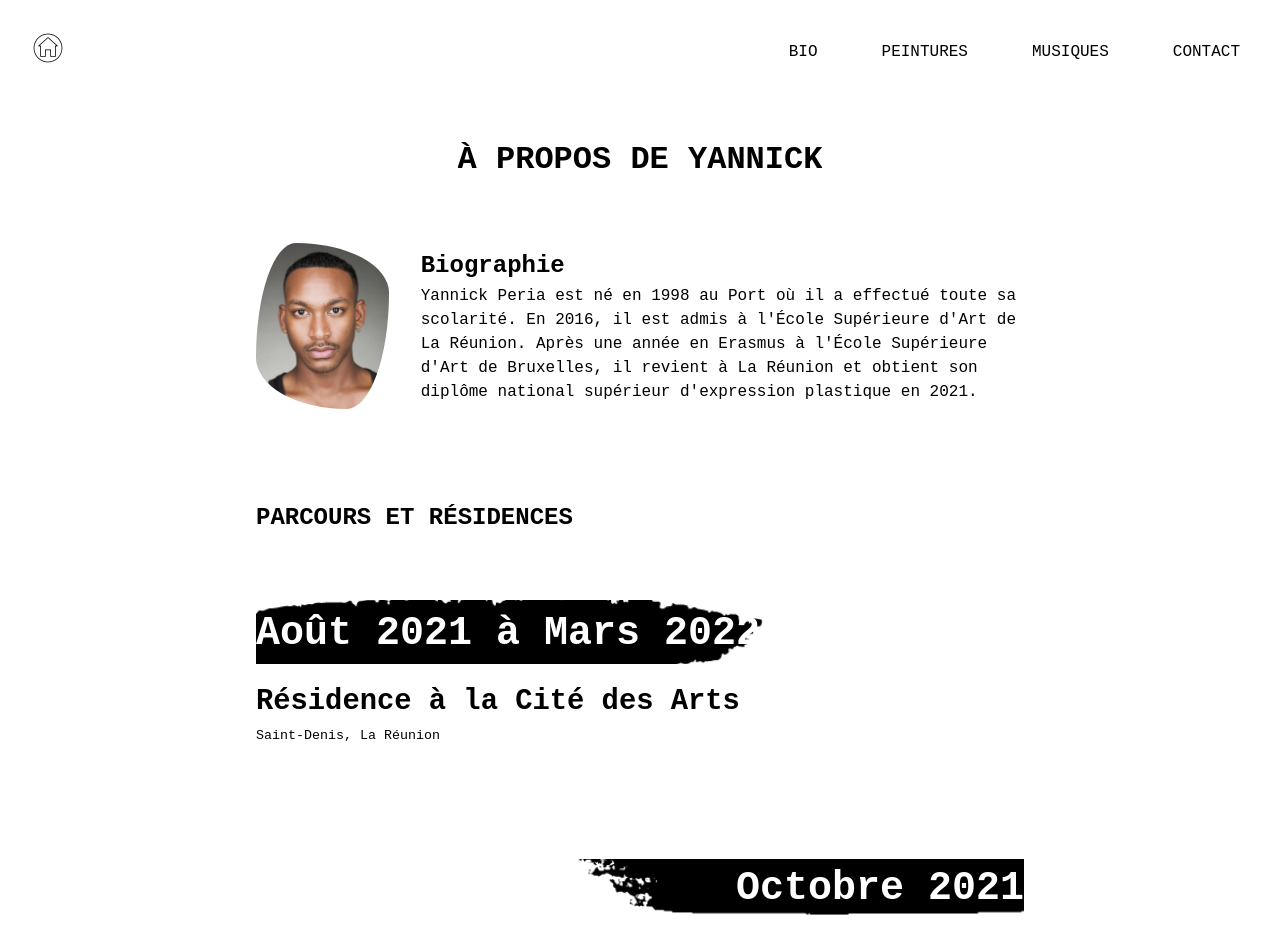
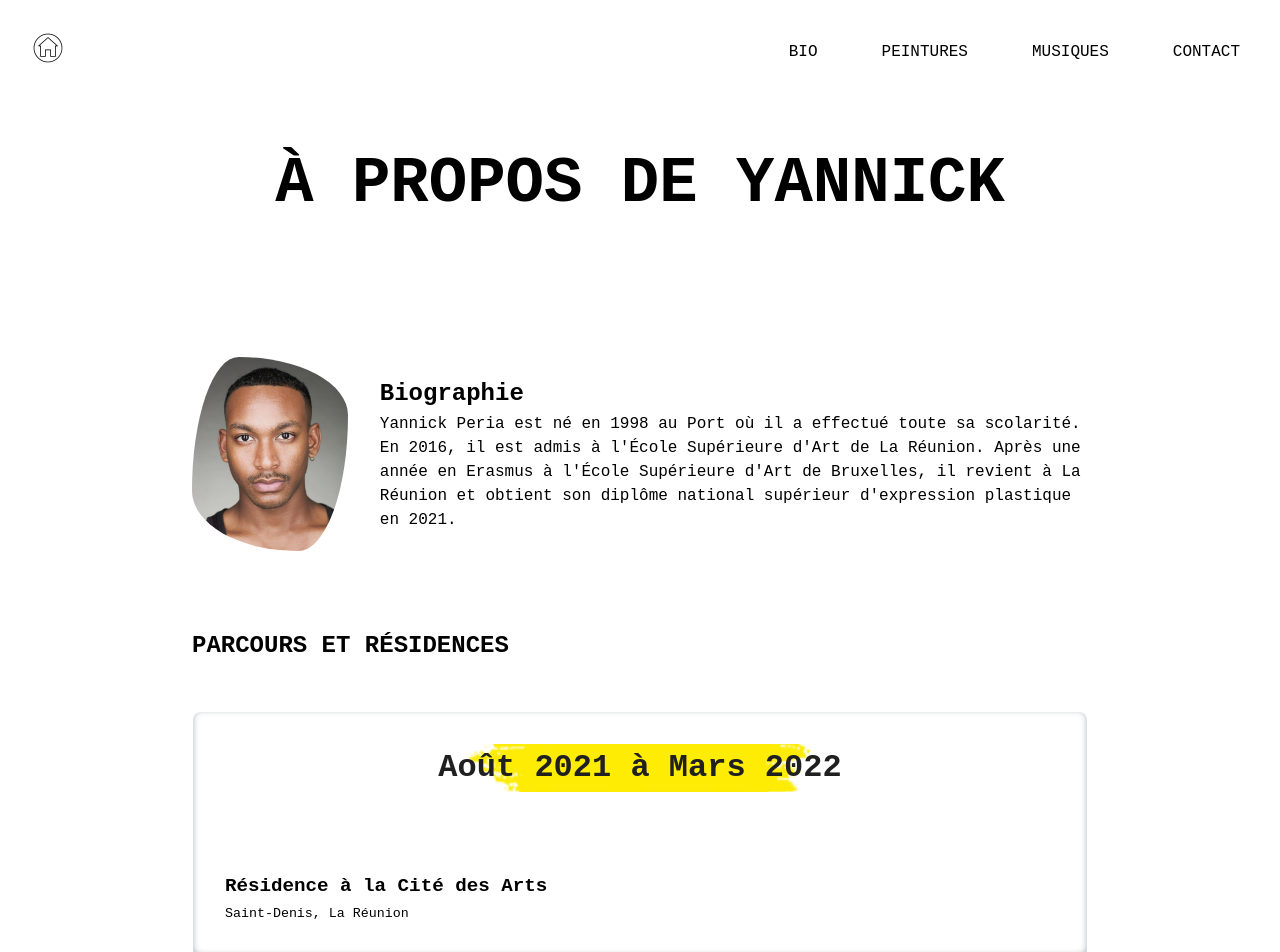
Before and after one commit to TerryGrimoire/Yannick-Peria, a React (Vite) app: page /Bio in a window 1280 px wide. Shown: the top 952 px of the page. Built offline with nearby package versions, Linux system fonts and the light colour scheme; a web font is replaced by a local one.

Commit message:
correcting css in desktop version

```diff
--- a/src/App.css
+++ b/src/App.css
@@ -7,7 +7,7 @@
   --third-color : #FEEC04;
   --button-color: #0055FF;
   --grey: rgb(59, 56, 56);
-  --box-shadow: #e1e1e1 0px 1px 0px, #e1e1e1 0px 2px 4px, #e1e1e1 0px 2px 4px;
+  --box-shadow: #e1e1e1 0px 2px 0px, #e1e1e1 0px 2px 4px, #e1e1e1 0px 2px 4px;
   --font-title : 'Xanh Mono', monospace;
   --font-text :'Xanh Mono', monospace;
 }
@@ -471,38 +471,26 @@ margin: 2rem 0;
  text-align: left;
  margin: 1rem 0;
 }
-
-.left h3 {
+.right {
   text-align: left;
-  margin: 1rem 0 1rem;
-  color: var(--main-bg-color);
-  background-image: url(./assets/pinceau1.png);
-  background-repeat: no-repeat;
-  background-size: 100%;
-  background-position: left center;
-  height: 3rem;
-  display: flex;
-  align-items: flex-end;
-  justify-content: flex-start;
-}
-
-.right {
-  text-align: right;
   margin: 1rem 0;
 }
 
-.right h3 {
-  text-align: right;
+.right h3, .left h3 {
+  text-align: left;
   margin: 1rem 0 1rem;
   color: var(--secondary-bg-color);
-  background-image: url(./assets/pinceau4.png);
+  background-image: url(./assets/pinceau8.png);
   background-repeat: no-repeat;
-  background-size: 110%;
-  background-position: right center;
-  height: 3rem;
+  background-size:120%;
+  background-position: left center;
+  height: 1.9rem;
+  font-size: 1.05rem;
+  width: auto;
   display: flex;
-  align-items: flex-start;
-  justify-content: flex-end;
+  align-items: center;
+  justify-content: flex-start;
+overflow: hidden;
 }
 /********************************************************************* Page Peintures *********************************************************************/
 
@@ -642,7 +630,7 @@ margin: 2rem 0;
 }
 
 .contact_coord_container * {
-  margin: 1rem 0 1rem 2rem;
+  margin: 1rem 0;
 }
 
 .socialMedia_container_contact h2 {
@@ -656,6 +644,8 @@ margin: 2rem 0;
   align-items: flex-start;
   text-align: left;
   width: 100%;
+  margin: 1rem 0;
+
 }
 
 .socialMedia_container_contact li a {
@@ -666,7 +656,7 @@ margin: 2rem 0;
 }
 
 .socialMedia_container_contact img {
-  height: 2.5rem;
+  height: 1.5rem;
   padding: 0 1rem 0 0;
 }
 
@@ -776,6 +766,11 @@ margin: 2rem 0;
     display: initial;
   }
 
+  h1 {
+    font-size: 4rem;
+    margin:0 0 5rem 0;
+  }
+
   h3 {
     font-size: 2.5rem
   }
@@ -839,7 +834,7 @@ margin: 2rem 0;
 
 .about {
   min-height: 110vh;
-  padding: 2rem 20vw;
+  padding: 2rem 15vw;
 }
 
 .about .trace_bottom {
@@ -903,7 +898,7 @@ margin: 2rem 0;
 }
 .musiques {
   min-height: 160vh;
-  padding: 2rem 20vw;
+  padding: 2rem 15vw;
   overflow: hidden;
 }
 
@@ -933,7 +928,7 @@ margin: 2rem 0;
 }
 .oeuvres {
   min-height: 100vh;
-  padding: 2rem 20vw;
+  padding: 2rem 15vw;
 }
 .freedom {
   padding: 0 0 2rem;
@@ -954,7 +949,7 @@ border: #3b3a3a 0.25px solid;
   flex-direction: column;
   align-items: center;
   justify-content: space-around;
-  padding: 2rem 20vw;
+  padding: 2rem 15vw;
 }
 
 .bio_top {
@@ -995,63 +990,56 @@ margin: 0rem 2rem 0 0;
 }
 
 .left, .right {
-  width: 100%;
-  padding: 2rem 0;
+  width: 99.8%;
+  padding: 2rem;
+  margin: 3rem 0;
+  text-align: left;
+  box-shadow: rgba(50, 50, 93, 0.25) 0px 10px 10px -30px, rgba(0, 0, 0, 0.3) 0px 15px 20px -30px, rgba(10, 37, 64, 0.35) 0px -2px 6px 0px inset;
+ border-radius: 0.5rem;
 }
 
 .left *, .right * {
   background-color: transparent;
 }
 
-.left {
- text-align: left;
- margin: 1rem 0;
+.left h3, .right h3 {
+  text-align: center;
+  margin: 0rem 0 5rem;
+  color: var(--secondary-bg-color);
+  background-image: url(./assets/pinceau9.png);
+  background-repeat: no-repeat;
+  background-size:100%;
+  background-position: center;
+  height: fit-content;
+  font-size: 2rem;
+  width: auto;
+  display: flex;
+  align-items: center;
+  justify-content: center;
+overflow: hidden;
 }
 
-.left h3 {
-  text-align: left;
-  margin: 1rem 0 1rem;
-  color: var(--main-bg-color);
-  background-image: url(./assets/pinceau1.png);
-  background-repeat: no-repeat;
-  background-size: 70%;
-  background-position: left center;
-  height: 4rem;
-  display: flex;
-  align-items: flex-end;
-  justify-content: flex-start;
+.bio_main h4 {
+  font-size: 1.2rem;
 }
 
-.right {
-  text-align: right;
-  margin: 1rem 0;
+.bio_main {
+  width: 100%;
 }
-
-.right h3 {
-  text-align: right;
-  margin: 1rem 0 1rem;
-  color: var(--main-bg-color);
-  background-image: url(./assets/pinceau3.png);
-  background-repeat: no-repeat;
-  background-size: 70%;
-  background-position: right center;
-  height: 6rem;
-  display: flex;
-  align-items: flex-start;
-  justify-content: flex-end;
-}
-
 .bio_parcours {
   display: flex;
   flex-direction: column;
   justify-content: center;
   align-items: center;
+  padding: 0;
+  margin: 0;
+  width: 100%;
 }
 
 /********************************************************************* Page Peintures *********************************************************************/
 
 .page_peintures{
-  padding: 2rem 20vw;
+  padding: 2rem 15vw;
 }
 
 .peintures_img_container {
@@ -1095,16 +1083,54 @@ margin: 0rem 2rem 0 0;
   flex-direction: column;
   align-items: center;
   justify-content: space-around;
-  padding: 2rem 20vw;
+  padding: 2rem 15vw;
   position: relative;
 }
 /********************************************************************* Page Contact *********************************************************************/
+.contact_page {
+  padding: 2rem 15vw;
+
+}
+
 .contact_flex {
   display: flex;
-  justify-content: space-between;
+  width: 100%;
+  justify-content: space-around;
+  align-items: space-around;
+}
+.contact_flex h2 {
+  font-size: 1.5rem;
+}
+.contact_flex p {
+  font-size: 1.2rem;
 }
 
 .contact_flex section {
   margin: 1rem 1rem;
 }
+
+/********************************************************************* FOOTER *********************************************************************/
+
+.footer {
+  flex-direction: row;
+  flex-wrap: wrap;
+  justify-content: space-between;
 }
+
+.footer_contact {
+  text-align: right;
+}
+
+.socialMedia_container img{
+  margin-right: 0;
+}
+
+.footer h4 {
+  font-size: 1rem;
+}
+
+.footer_bottom {
+  width: 100%;
+}
+
+}
--- a/src/pages/Contact.jsx
+++ b/src/pages/Contact.jsx
@@ -11,7 +11,7 @@ function Contact({ helmet }) {
     window.scrollTo(0, 0);
   }, []);
   return (
-    <main className="flex flex-col align-center">
+    <main className="flex flex-col align-center contact_page">
       <Helmet>
         <title> {helmet.title} | Contact </title>
         <link rel="canonical" href={`${helmet.href}/Services`} />
@@ -22,8 +22,8 @@ function Contact({ helmet }) {
         <section>
           <ul className="contact_coord_container">
             <h2>Mes coordonnées</h2>
-            <li>☎ Par téléphone : 06.92.32.86.86</li>
-            <li>📧 Par email : yannickperia@gmail.com</li>
+            <li>☎ 06.92.32.86.86</li>
+            <li>📧 yannickperia@gmail.com</li>
             <li>📍 Le Port, La Réunion</li>
           </ul>
         </section>
```
Also changed, not shown: src/assets/pinceau8.png (added), src/assets/pinceau9.png (added).
